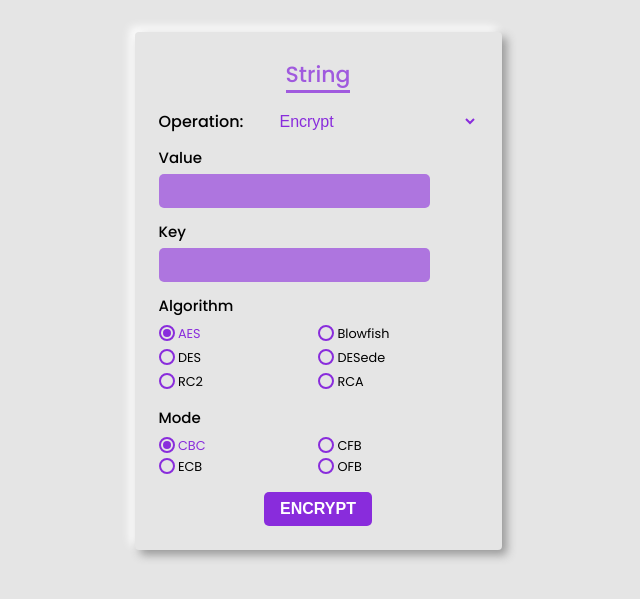
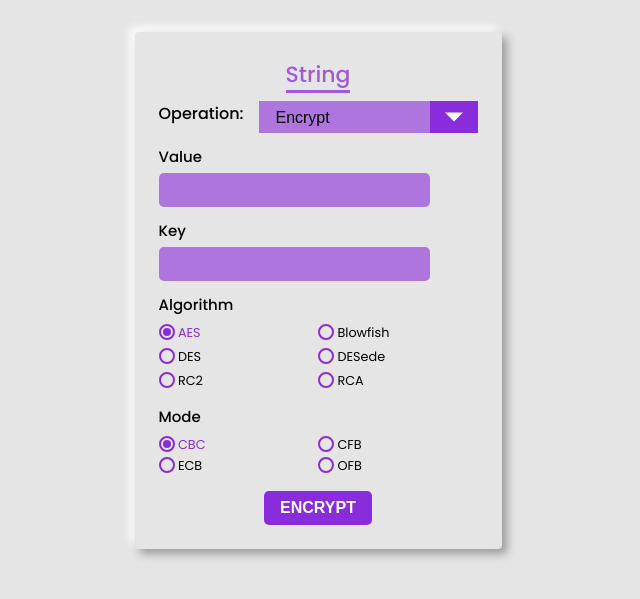
Before and after one commit to deepukr007/secure-properties-tool-gui, a Flask app: page / in a window 1280 px wide. Shown: the top 599 px of the page, without its empty margins (322-962 px from the left). Run offline with Flask 2, Linux system fonts and the light colour scheme; some libraries are stand-ins or nearby versions.

Commit message:
Dropmenu & Output String Updated

```diff
--- a/static/css/SASS/_dropmenu.scss
+++ b/static/css/SASS/_dropmenu.scss
@@ -1,48 +1,111 @@
 .dropmenu {
   position: relative;
   display: flex;
-  padding-top: 0.5rem;
   font-size: 1rem;
   font-weight: 500;
+  height: 2rem;
 }
 .options {
   padding-right: 1rem;
+  position: relative;
 }
 
-option {
-  border-radius: 2px;
-  -webkit-border-radius: 2px;
-  -moz-border-radius: 2px;
-  -ms-border-radius: 2px;
-  -o-border-radius: 2px;
+.select {
+  display: grid;
+  grid-template-areas: "select";
+  align-items: center;
+  position: relative;
+
+  select,
+  &::after {
+    grid-area: select;
+  }
+
+  min-width: 15ch;
+  max-width: 30ch;
+
+  border: 1px solid #777;
+  border-radius: 0.25em;
+  padding: 0.25em 0.5em;
+
+  font-size: 1.25rem;
+  cursor: pointer;
+  line-height: 1.1;
+
+  // Optional styles
+  // remove for transparency
+  background-color: #fff;
+  background-image: linear-gradient(to top, #f9f9f9, #fff 33%);
 }
 
 select {
-  outline: 0;
+  background-color: $color-primary-light;
   border: 0;
-  box-shadow: none;
-  flex: 1;
-  padding: 0 1em;
-  color: $color-primary;
-  background-color: transparent;
-  background-image: none;
-  cursor: pointer;
-
+  flex-grow: 1;
+  padding: 0 4rem 0 1rem;
+  appearance: none;
+  grid-template-areas: "select";
+  display: grid;
   &:focus,
   &:active {
-    border: $color-primary;
+    box-shadow: 3px 3px 6px rgba(0, 0, 0, 0.3);
+    border: none;
+    background-image: inherit;
     background-color: transparent;
-    background-image: none;
+    outline: none;
   }
 }
-
 select::-ms-expand {
   display: none;
+  color: $color-white;
+  background-color: $color-primary-light;
+}
+
+.drop {
+  padding: 3rem;
+}
+select * {
+  height: 1rem;
+  border-radius: 0;
+  -webkit-border-radius: 0;
+  -moz-border-radius: 0;
+  -ms-border-radius: 0;
+  -o-border-radius: 0;
+  background-color: transparent;
+}
+.arrow {
+  display: block;
+  background-color: $color-primary;
+  position: absolute;
+  height: 100%;
+  width: 3rem;
+  top: 0;
+  right: 0;
+  pointer-events: none;
+}
+
+.arrow:before,
+.arrow:after {
+  content: "";
+  display: block;
+  position: absolute;
+  top: 50%;
+  left: 50%;
+  transform: translate(-50%, -50%);
+  width: 0;
+  height: 0;
+}
+
+.arrow::before {
+  border-right: 0.6rem solid transparent;
+  border-top: 0.6rem solid $color-white;
+  border-left: 0.6rem solid transparent;
+}
+
+select:hover + .arrow {
+  background-color: $color-primary-dark;
 }
 option {
-  // appearance: none;
-  box-shadow: none;
-  background-color: transparent;
-  font-size: inherit;
-  margin: 1rem;
+  background-color: $color-bg;
+  color: $color-primary;
 }
--- a/static/css/SASS/_layout.scss
+++ b/static/css/SASS/_layout.scss
@@ -18,6 +18,7 @@
   border-radius: 4px;
   padding: 1.5rem;
   width: 367px;
+  height: auto;
   @include respond(phone) {
     padding: 1rem;
   }
--- a/static/css/SASS/_output.scss
+++ b/static/css/SASS/_output.scss
@@ -7,8 +7,8 @@
   // display: contents;
   display: block;
   visibility: visible;
-  width: auto;
-  // height: 20vh;
+  width: 100%;
+  height: auto;
   margin-top: 0.7rem;
 }
 
@@ -62,4 +62,9 @@
   background-color: $color-primary;
   color: $color-white;
   display: inline-block;
+  width: 100%;
 }
+
+#outputString {
+  word-break: break-all;
+}
--- a/static/css/SASS/_string.scss
+++ b/static/css/SASS/_string.scss
@@ -34,3 +34,9 @@
   opacity: 0;
   visibility: hidden;
 }
+
+label::selection,
+input::selection {
+  background-color: $color-white;
+  color: $color-primary;
+}
--- a/static/css/SASS/main.css
+++ b/static/css/SASS/main.css
@@ -3,54 +3,124 @@
   display: -webkit-box;
   display: -ms-flexbox;
   display: flex;
-  padding-top: 0.5rem;
   font-size: 1rem;
   font-weight: 500;
+  height: 2rem;
 }
 
 .options {
   padding-right: 1rem;
+  position: relative;
 }
 
-option {
-  border-radius: 2px;
-  -webkit-border-radius: 2px;
-  -moz-border-radius: 2px;
-  -ms-border-radius: 2px;
-  -o-border-radius: 2px;
+.select {
+  display: -ms-grid;
+  display: grid;
+      grid-template-areas: "select";
+  -webkit-box-align: center;
+      -ms-flex-align: center;
+          align-items: center;
+  position: relative;
+  min-width: 15ch;
+  max-width: 30ch;
+  border: 1px solid #777;
+  border-radius: 0.25em;
+  padding: 0.25em 0.5em;
+  font-size: 1.25rem;
+  cursor: pointer;
+  line-height: 1.1;
+  background-color: #fff;
+  background-image: -webkit-gradient(linear, left bottom, left top, from(#f9f9f9), color-stop(33%, #fff));
+  background-image: linear-gradient(to top, #f9f9f9, #fff 33%);
+}
+
+.select select, .select::after {
+  -ms-grid-row: 1;
+  -ms-grid-column: 1;
+  grid-area: select;
 }
 
 select {
-  outline: 0;
+  background-color: rgba(138, 44, 220, 0.6);
   border: 0;
-  -webkit-box-shadow: none;
-          box-shadow: none;
   -webkit-box-flex: 1;
-      -ms-flex: 1;
-          flex: 1;
-  padding: 0 1em;
-  color: #892cdc;
-  background-color: transparent;
-  background-image: none;
-  cursor: pointer;
+      -ms-flex-positive: 1;
+          flex-grow: 1;
+  padding: 0 4rem 0 1rem;
+  -webkit-appearance: none;
+     -moz-appearance: none;
+          appearance: none;
+      grid-template-areas: "select";
+  display: -ms-grid;
+  display: grid;
 }
 
 select:focus, select:active {
-  border: #892cdc;
+  -webkit-box-shadow: 3px 3px 6px rgba(0, 0, 0, 0.3);
+          box-shadow: 3px 3px 6px rgba(0, 0, 0, 0.3);
+  border: none;
+  background-image: inherit;
   background-color: transparent;
-  background-image: none;
+  outline: none;
 }
 
 select::-ms-expand {
   display: none;
+  color: #fff;
+  background-color: rgba(138, 44, 220, 0.6);
+}
+
+.drop {
+  padding: 3rem;
+}
+
+select * {
+  height: 1rem;
+  border-radius: 0;
+  -webkit-border-radius: 0;
+  -moz-border-radius: 0;
+  -ms-border-radius: 0;
+  -o-border-radius: 0;
+  background-color: transparent;
+}
+
+.arrow {
+  display: block;
+  background-color: #892cdc;
+  position: absolute;
+  height: 100%;
+  width: 3rem;
+  top: 0;
+  right: 0;
+  pointer-events: none;
+}
+
+.arrow:before,
+.arrow:after {
+  content: "";
+  display: block;
+  position: absolute;
+  top: 50%;
+  left: 50%;
+  -webkit-transform: translate(-50%, -50%);
+          transform: translate(-50%, -50%);
+  width: 0;
+  height: 0;
+}
+
+.arrow::before {
+  border-right: 0.6rem solid transparent;
+  border-top: 0.6rem solid #fff;
+  border-left: 0.6rem solid transparent;
+}
+
+select:hover + .arrow {
+  background-color: #7517c8;
 }
 
 option {
-  -webkit-box-shadow: none;
-          box-shadow: none;
-  background-color: transparent;
-  font-size: inherit;
-  margin: 1rem;
+  background-color: #e5e5e5;
+  color: #892cdc;
 }
 
 .container {
@@ -80,6 +150,7 @@ option {
   border-radius: 4px;
   padding: 1.5rem;
   width: 367px;
+  height: auto;
 }
 
 @media only screen and (max-width: 37.5em) {
@@ -442,6 +513,18 @@ body {
   visibility: hidden;
 }
 
+label::-moz-selection,
+input::-moz-selection {
+  background-color: #fff;
+  color: #892cdc;
+}
+
+label::selection,
+input::selection {
+  background-color: #fff;
+  color: #892cdc;
+}
+
 .card__file {
   position: absolute;
   visibility: hidden;
@@ -566,7 +649,8 @@ body {
 .output__on {
   display: block;
   visibility: visible;
-  width: auto;
+  width: 100%;
+  height: auto;
   margin-top: 0.7rem;
 }
 
@@ -624,5 +708,10 @@ body {
   background-color: #892cdc;
   color: #fff;
   display: inline-block;
+  width: 100%;
+}
+
+#outputString {
+  word-break: break-all;
 }
 /*# sourceMappingURL=main.css.map */
--- a/templates/index.html
+++ b/templates/index.html
@@ -6,7 +6,7 @@
   <meta http-equiv="X-UA-Compatible" content="IE=edge">
   <meta name="viewport" content="width=device-width, initial-scale=1.0">
   <meta name="keywords" content="HTML CSS SCSS">
-  <title>Design</title>
+  <title>Secure-Prop-App</title>
 
   <!-- Style CSS -->
   <link rel="stylesheet" href="{{ url_for('static',filename='../static/css/SASS/') }}">
@@ -66,16 +66,29 @@
             -->
           </ul>
         </nav>
+        <!-- <div class="select" tabindex="1">
+          <label for="select" class="options">
 
+            Operation
+
+            <input class="selectopt" name="test" type="radio" id="opt1" checked>
+            <label for="opt1" class="option">Encrypt</label>
+            <input class="selectopt" name="test" type="radio" id="opt2">
+            <label for="opt2" class="option">Decrypt</label>
+
+        </div> -->
 
         <div class="dropmenu">
           <label class="options" for="option">Operation:</label>
 
+
           <select name="options" tabindex="1" id="option" onclick="optionValue()">
-            <option value="encrypt">Encrypt</option>
-            <option value="decrypt">Decrypt</option>
+            <option value="encrypt"> <span class="drop">Encrypt</span> </option>
+            <option value="decrypt"><span class="drop">Decrypt</span></option>
 
           </select>
+
+          <span class="arrow"></span>
         </div>
 
 
```
Also changed, not shown: 1 other file.
